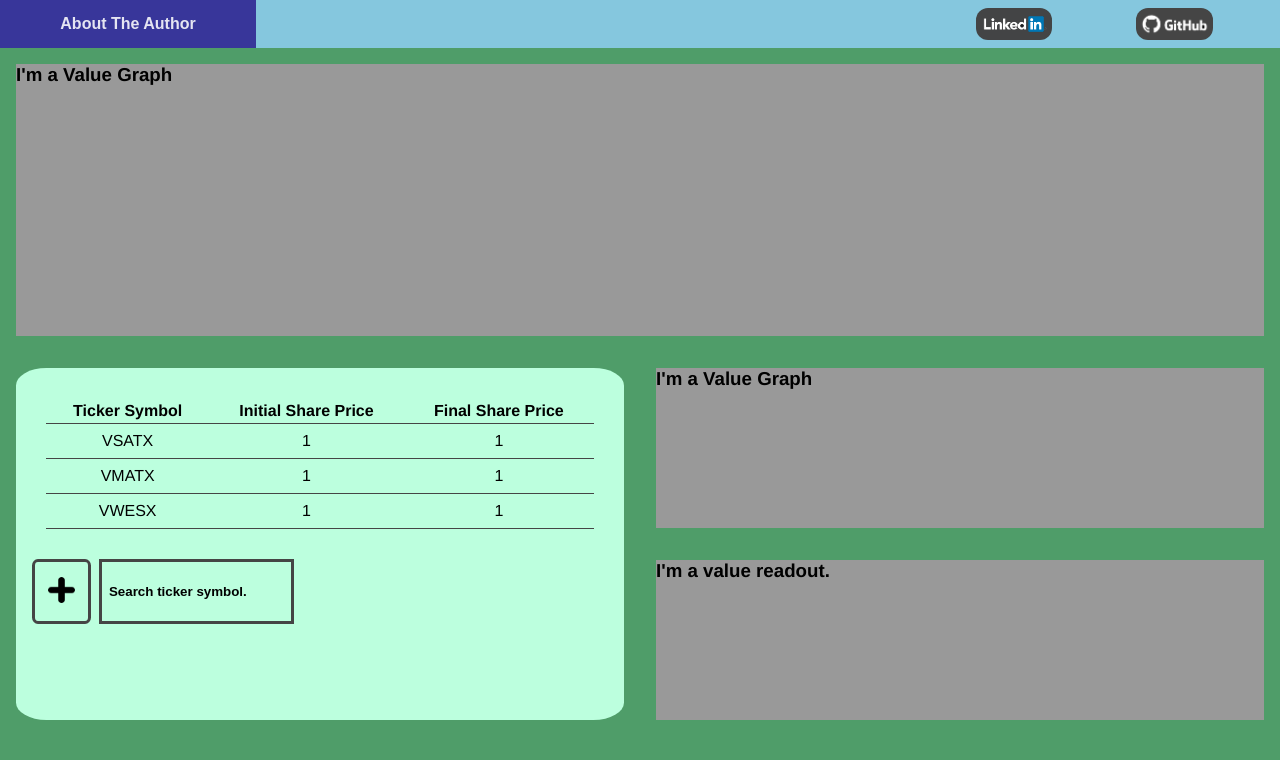
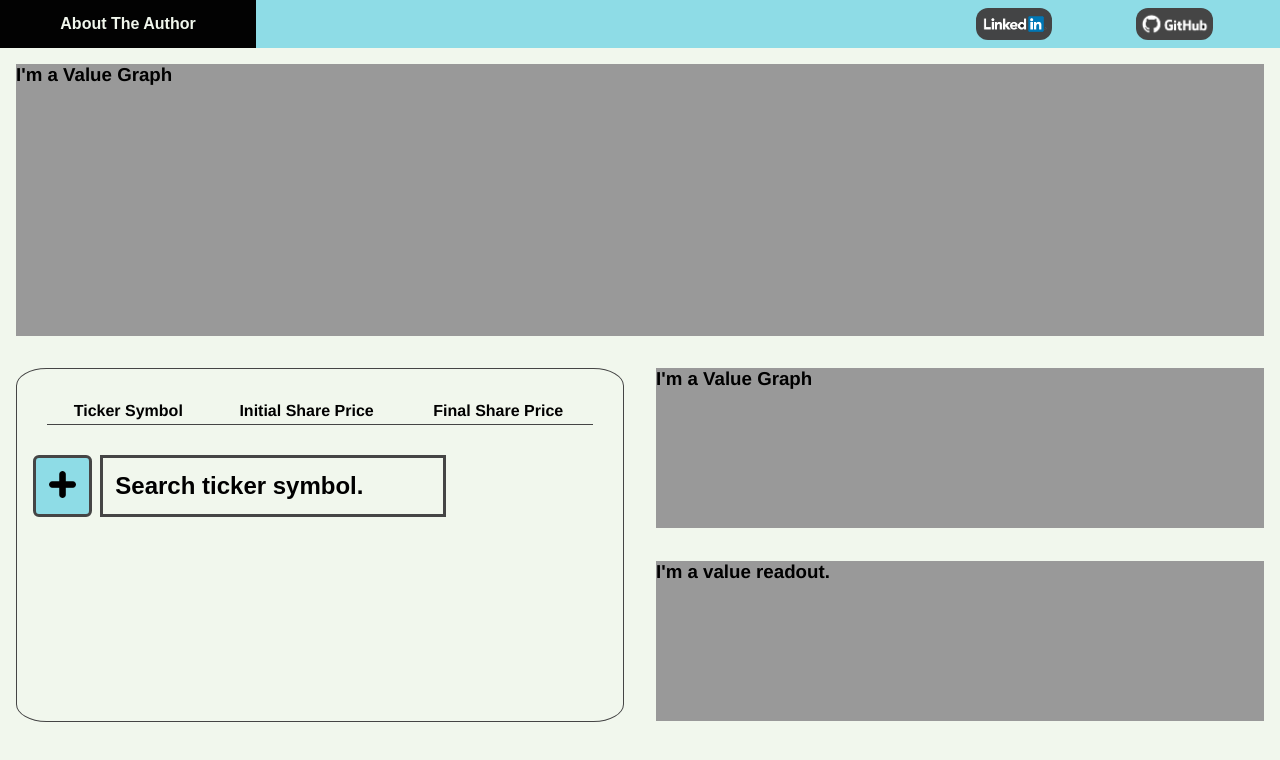
Before and after one commit to HarryMWinters/stock-price-delta, a Vue app: page / in a window 1280 px wide. Shown: the top 760 px of the page. Built offline with nearby package versions, Linux system fonts and the light colour scheme.

Commit message:
Stock price fetching, list creation and element deletion working. Error message shown if stock is not found

```diff
--- a/package.json
+++ b/package.json
@@ -8,6 +8,7 @@
     "lint": "vue-cli-service lint"
   },
   "dependencies": {
+    "axios": "^0.19.0",
     "core-js": "^2.6.5",
     "vue": "^2.6.10"
   },
--- a/src/App.vue
+++ b/src/App.vue
@@ -2,7 +2,7 @@
   <div id="app">
     <Nav />
     <ValueGraph class="large" />
-    <ControlPanel v-bind:stocks="stocks" />
+    <ControlPanel v-bind:stocks="stocks" v-bind:dates="dates" />
   </div>
 </template>
 
@@ -20,13 +20,12 @@ export default {
   },
   data() {
     return {
-      stocks: [
-        { symbol: "VSATX", initialSharePrice: 1, finalSharePrice: 2 },
-        { symbol: "VMATX", initialSharePrice: 1, finalSharePrice: 2 },
-        { symbol: "VWESX", initialSharePrice: 1, finalSharePrice: 2 }
-      ],
-      initialDate: "2019-03-01",
-      finaldate: "2019-07-02"
+      stocks: [],
+
+      dates: {
+        initial: "2019-07-01",
+        final: "2019-07-02"
+      }
     };
   }
 };
@@ -34,13 +33,19 @@ export default {
 
 <style>
 * {
+  --black: #020202;
+  --eggshell: #f1f7ed;
+  --lime: #8edce6;
+  --grey: #454545;
+  --forest: #4f9d69;
+
   margin: 0;
   padding: 0;
 }
 
 body {
   height: 100%;
-  background: #4f9d69;
+  background: var(--eggshell);
 }
 
 #app {
--- a/src/components/control-panel/ControlPanel.vue
+++ b/src/components/control-panel/ControlPanel.vue
@@ -1,6 +1,6 @@
 <template>
   <div class="ControlPanel">
-    <StockPicker v-bind:stocks="stocks" />
+    <StockPicker v-bind:stocks="stocks" v-bind:dates="dates" />
     <div class="col">
       <ValueGraph />
       <ValueReadout />
@@ -16,7 +16,8 @@ import ValueReadout from "./value-readout/ValueReadout.vue";
 export default {
   name: "ControlPanel",
   props: {
-    stocks: Object
+    stocks: Array,
+    dates: Object
   },
   components: {
     StockPicker,
--- a/src/components/nav/Nav.vue
+++ b/src/components/nav/Nav.vue
@@ -32,7 +32,7 @@ export default {
 <!-- Add "scoped" attribute to limit CSS to this component only -->
 <style scoped>
 * {
-  background-color: #85c7de;
+  background-color: var(--lime);
   border: 0;
 }
 
@@ -55,8 +55,8 @@ export default {
 
 .bio {
   align-self: flex-start;
-  background: #38369a;
-  color: #ffffffde;
+  background: var(--black);
+  color: var(--eggshell);
   align-self: flex-end;
   margin: 0em;
   padding: 0em;
--- a/src/components/stock-picker/StockPicker.vue
+++ b/src/components/stock-picker/StockPicker.vue
@@ -10,24 +10,86 @@
       </thead>
       <tr v-bind:key="stock.name" v-for="stock in stocks">
         <td>{{stock.symbol}}</td>
+        <td v-if="stock.errMsg" class="errorMsg">Unable to retrieve data.</td>
         <td>{{stock.initialSharePrice}}</td>
-        <td>{{stock.initialSharePrice}}</td>
+        <td>{{stock.finalSharePrice}}</td>
+        <td v-on:click="deleteStock(stock)">x</td>
       </tr>
     </table>
     <div id="newStock">
-      <button>
+      <button v-on:click="submitStock">
         <img src="@/assets/add.png" />
       </button>
-      <input type="text" value="Search ticker symbol." />
+      <input type="text" id="stockInputField" value="Search ticker symbol." v-on:focus="clearInput" />
     </div>
   </div>
 </template>
 
 <script>
+const axios = require("axios");
+
 export default {
   name: "StockPicker",
   props: {
-    stocks: Array
+    stocks: Array,
+    dates: Object
+  },
+  methods: {
+    clearInput: function(event) {
+      if (event.srcElement.value == event.srcElement.defaultValue) {
+        event.srcElement.value = "";
+      }
+    },
+    submitStock: function(event) {
+      const symbol = document
+        .getElementById("stockInputField")
+        .value.toUpperCase();
+      document.getElementById("stockInputField").value = symbol;
+      const apikey = "9TYZNYNMGKH18KZ7";
+
+      if (symbol) {
+        axios
+          .get("https://www.alphavantage.co/query", {
+            params: {
+              function: "TIME_SERIES_DAILY",
+              symbol: symbol,
+              apikey: apikey
+            }
+          })
+          .then(response => {
+            this.stocks.push({
+              symbol: symbol,
+              initialSharePrice:
+                response.data["Time Series (Daily)"][this.dates.initial][
+                  "1. open"
+                ],
+              finalSharePrice:
+                response.data["Time Series (Daily)"][this.dates.final][
+                  "4. close"
+                ]
+            });
+          })
+          .catch(error => {
+            this.stocks.push({
+              symbol: symbol,
+              initialSharePrice: null,
+              finalSharePrice: null,
+              errMsg:
+                "Unable to retrieve data for " +
+                symbol +
+                " in range " +
+                this.dates.initial +
+                " to " +
+                this.dates.final +
+                "."
+            });
+          });
+      }
+    },
+    deleteStock: function(targetStock) {
+      const index = this.stocks.map(s => s.symbol).indexOf(targetStock.symbol);
+      this.stocks.splice(index, 1);
+    }
   }
 };
 </script>
@@ -39,7 +101,8 @@ export default {
 }
 
 .StockPicker {
-  background: #bcffde;
+  background: var(--eggshell);
+  border: 0.1em var(--grey) solid;
   margin: 1rem;
   padding: 0;
   height: 22em;
@@ -77,7 +140,7 @@ img {
 button {
   border-radius: 10%;
   padding: 1em;
-  background: inherit;
+  background: var(--lime);
   border: none;
   cursor: pointer;
   outline: none;
@@ -90,11 +153,10 @@ button:active {
 
 input {
   background: transparent;
-  height: 4em;
+  font-size: 1.5em;
   margin: 0rem;
   margin-left: 0.5rem;
   font-weight: 600;
-  padding: 0.2em;
   padding-left: 0.5em;
   border: 3px solid #454545;
 }
@@ -105,4 +167,9 @@ input {
   flex-direction: row;
   width: 60%;
 }
+
+.errorMsg {
+  color: red;
+  font-weight: 900;
+}
 </style>
```
Also changed, not shown: 2 other files (tests, documents, lock files or other folders).
